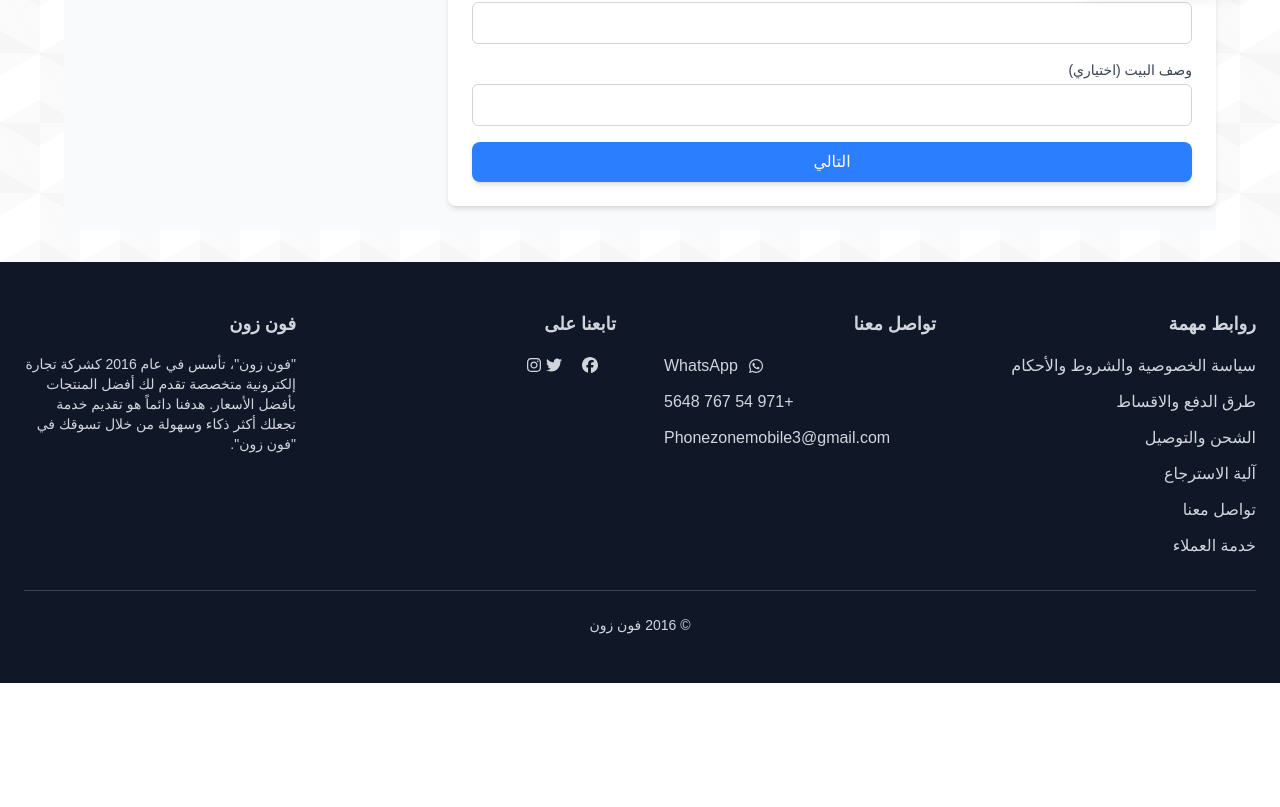
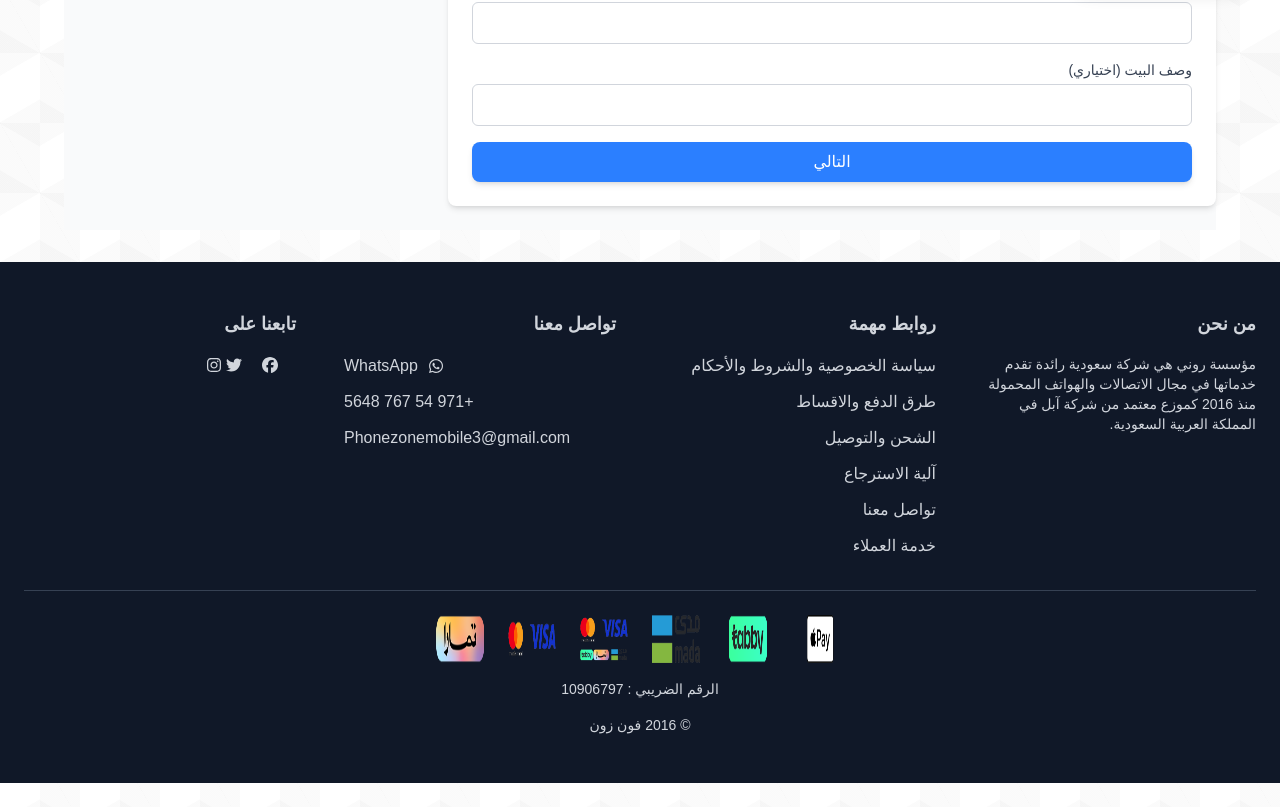
Before and after one commit to Abu-ellil/phonezone, a Next.js app: page /checkout in a window 1280 px wide. Shown: the part 787-1594 px from the top of the page. Before the commit the page ends 1470 px from the top, so only its background shows below. Built offline with nearby package versions, Linux system fonts and the light colour scheme.

Commit message:
feat(Footer): add company info, payment logos, and tax ID
Enhance the Footer component by adding a "من نحن" section, including payment method logos, and displaying the tax ID. This improves the footer's informationa

```diff
--- a/src/components/Footer.tsx
+++ b/src/components/Footer.tsx
@@ -1,42 +1,74 @@
 import Link from "next/link";
 import { FontAwesomeIcon } from "@fortawesome/react-fontawesome";
-import { faWhatsapp, faFacebook, faTwitter, faInstagram } from "@fortawesome/free-brands-svg-icons";
+import {
+  faWhatsapp,
+  faFacebook,
+  faTwitter,
+  faInstagram,
+} from "@fortawesome/free-brands-svg-icons";
+import Image from "next/image";
 
 export default function Footer() {
   return (
-    <footer className="bg-gray-900 text-gray-300 py-12">
+    <footer className="bg-gray-900 text-gray-300 py-12 mb-6">
       <div className="container mx-auto px-6">
         <div className="grid grid-cols-1 md:grid-cols-4 gap-12 text-right">
+          <div>
+            <h3 className="text-lg font-semibold mb-4">من نحن</h3>
+            <p className="mb-4 text-sm">
+              مؤسسة روني هي شركة سعودية رائدة تقدم خدماتها في مجال الاتصالات
+              والهواتف المحمولة منذ 2016 كموزع معتمد من شركة آبل في المملكة
+              العربية السعودية.
+            </p>
+          </div>
           <div>
             <h3 className="text-lg font-semibold mb-4">روابط مهمة</h3>
             <ul className="space-y-3">
               <li>
-                <Link href="/privacy" className="hover:text-white transition-colors duration-200">
+                <Link
+                  href="/privacy"
+                  className="hover:text-white transition-colors duration-200"
+                >
                   سياسة الخصوصية والشروط والأحكام
                 </Link>
               </li>
               <li>
-                <Link href="/payment" className="hover:text-white transition-colors duration-200">
+                <Link
+                  href="/payment"
+                  className="hover:text-white transition-colors duration-200"
+                >
                   طرق الدفع والاقساط
                 </Link>
               </li>
               <li>
-                <Link href="/shipping" className="hover:text-white transition-colors duration-200">
+                <Link
+                  href="/shipping"
+                  className="hover:text-white transition-colors duration-200"
+                >
                   الشحن والتوصيل
                 </Link>
               </li>
               <li>
-                <Link href="/returns" className="hover:text-white transition-colors duration-200">
+                <Link
+                  href="/returns"
+                  className="hover:text-white transition-colors duration-200"
+                >
                   آلية الاسترجاع
                 </Link>
               </li>
               <li>
-                <Link href="/contact" className="hover:text-white transition-colors duration-200">
+                <Link
+                  href="/contact"
+                  className="hover:text-white transition-colors duration-200"
+                >
                   تواصل معنا
                 </Link>
               </li>
               <li>
-                <Link href="/services" className="hover:text-white transition-colors duration-200">
+                <Link
+                  href="/services"
+                  className="hover:text-white transition-colors duration-200"
+                >
                   خدمة العملاء
                 </Link>
               </li>
@@ -46,7 +78,10 @@ export default function Footer() {
             <h3 className="text-lg font-semibold mb-4">تواصل معنا</h3>
             <ul className="space-y-3">
               <li className="flex items-center justify-end">
-                <a href="http://wa.me//971547675648" className="hover:text-white transition-colors duration-200 flex items-center">
+                <a
+                  href="http://wa.me//971547675648"
+                  className="hover:text-white transition-colors duration-200 flex items-center"
+                >
                   <FontAwesomeIcon icon={faWhatsapp} className="h-5 w-5 ml-2" />
                   <span>WhatsApp</span>
                 </a>
@@ -62,25 +97,75 @@ export default function Footer() {
           <div>
             <h3 className="text-lg font-semibold mb-4">تابعنا على</h3>
             <div className="flex space-x-4 space-x-reverse">
-              <a href="https://www.facebook.com" className="text-gray-300 hover:text-white transition-colors duration-200">
+              <a
+                href="https://www.facebook.com"
+                className="text-gray-300 hover:text-white transition-colors duration-200"
+              >
                 <FontAwesomeIcon icon={faFacebook} className="h-5 w-5" />
               </a>
-              <a href="https://www.twitter.com" className="text-gray-300 hover:text-white transition-colors duration-200">
+              <a
+                href="https://www.twitter.com"
+                className="text-gray-300 hover:text-white transition-colors duration-200"
+              >
                 <FontAwesomeIcon icon={faTwitter} className="h-5 w-5" />
               </a>
-              <a href="https://www.instagram.com" className="text-gray-300 hover:text-white transition-colors duration-200">
+              <a
+                href="https://www.instagram.com"
+                className="text-gray-300 hover:text-white transition-colors duration-200"
+              >
                 <FontAwesomeIcon icon={faInstagram} className="h-5 w-5" />
               </a>
             </div>
           </div>
-          <div>
-            <h3 className="text-lg font-semibold mb-4">فون زون</h3>
-            <p className="mb-4 text-sm">
-              &quot;فون زون&quot;، تأسس في عام 2016 كشركة تجارة إلكترونية متخصصة تقدم لك أفضل المنتجات بأفضل الأسعار. هدفنا دائماً هو تقديم خدمة تجعلك أكثر ذكاء وسهولة من خلال تسوقك في &quot;فون زون&quot;.
-            </p>
-          </div>
         </div>
         <div className="border-t border-gray-700 mt-8 pt-6">
+          <div className="flex flex-wrap justify-center items-center gap-6 mb-4">
+            <Image
+              src="/images/applepay.png"
+              alt="Apple Pay"
+              width={48}
+              height={48}
+              className="h-12"
+            />
+            <Image
+              src="/images/tabpay.png"
+              alt="Tabby"
+              width={48}
+              height={48}
+              className="h-12"
+            />
+            <Image
+              src="/images/mada.png"
+              alt="Mada"
+              width={48}
+              height={48}
+              className="h-12"
+            />
+            <Image
+              src="/images/pay.png"
+              alt="Mastercard"
+              width={48}
+              height={48}
+              className="h-12"
+            />
+            <Image
+              src="/images/visa.png"
+              alt="Visa"
+              width={48}
+              height={48}
+              className="h-12"
+            />
+            <Image
+              src="/images/tamara.png"
+              alt="Tamara"
+              width={48}
+              height={48}
+              className="h-12"
+            />
+          </div>
+          <p className="text-center text-sm mb-4">
+            الرقم الضريبي : 10906797
+          </p>
           <p className="text-center text-sm">© 2016 فون زون</p>
         </div>
       </div>
```
